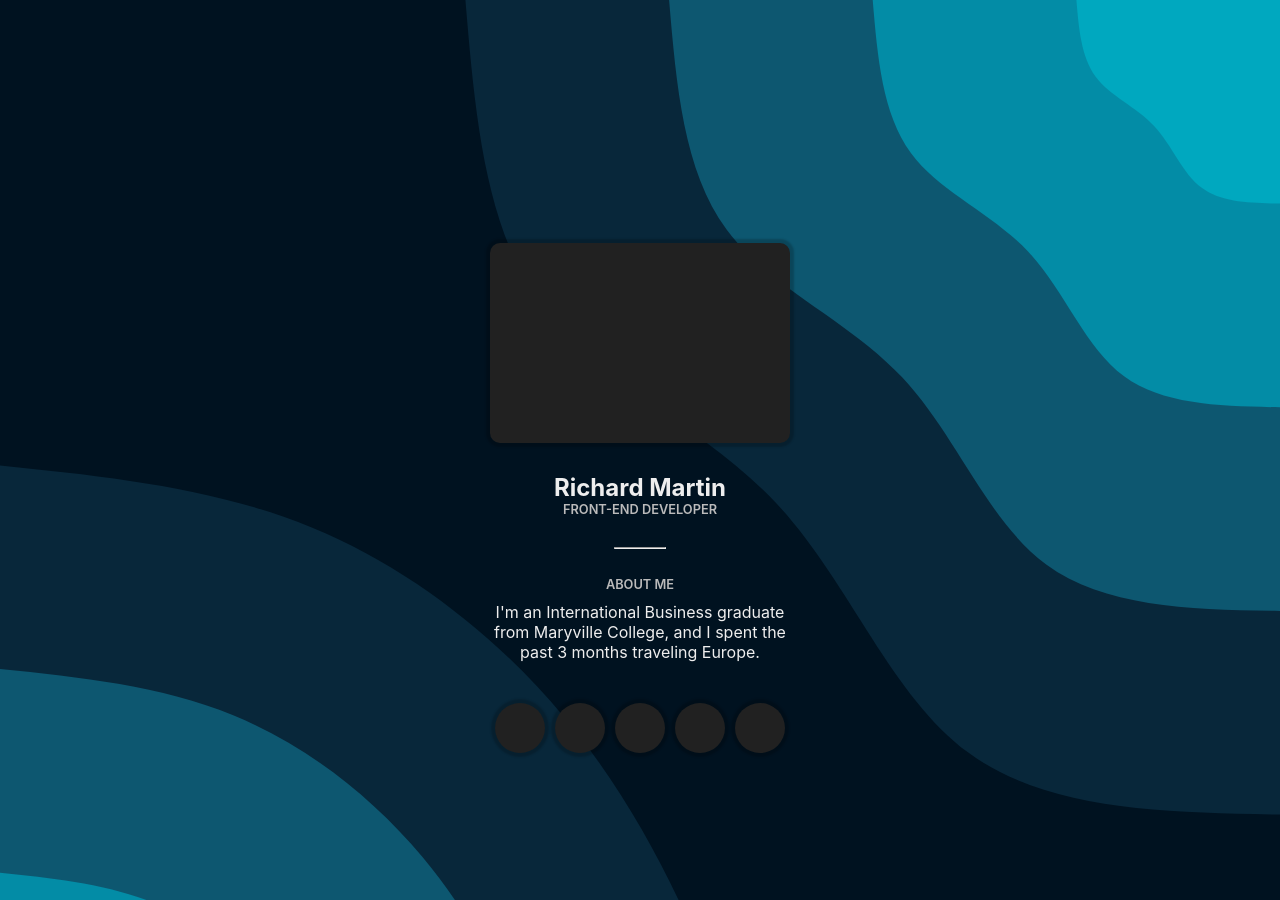
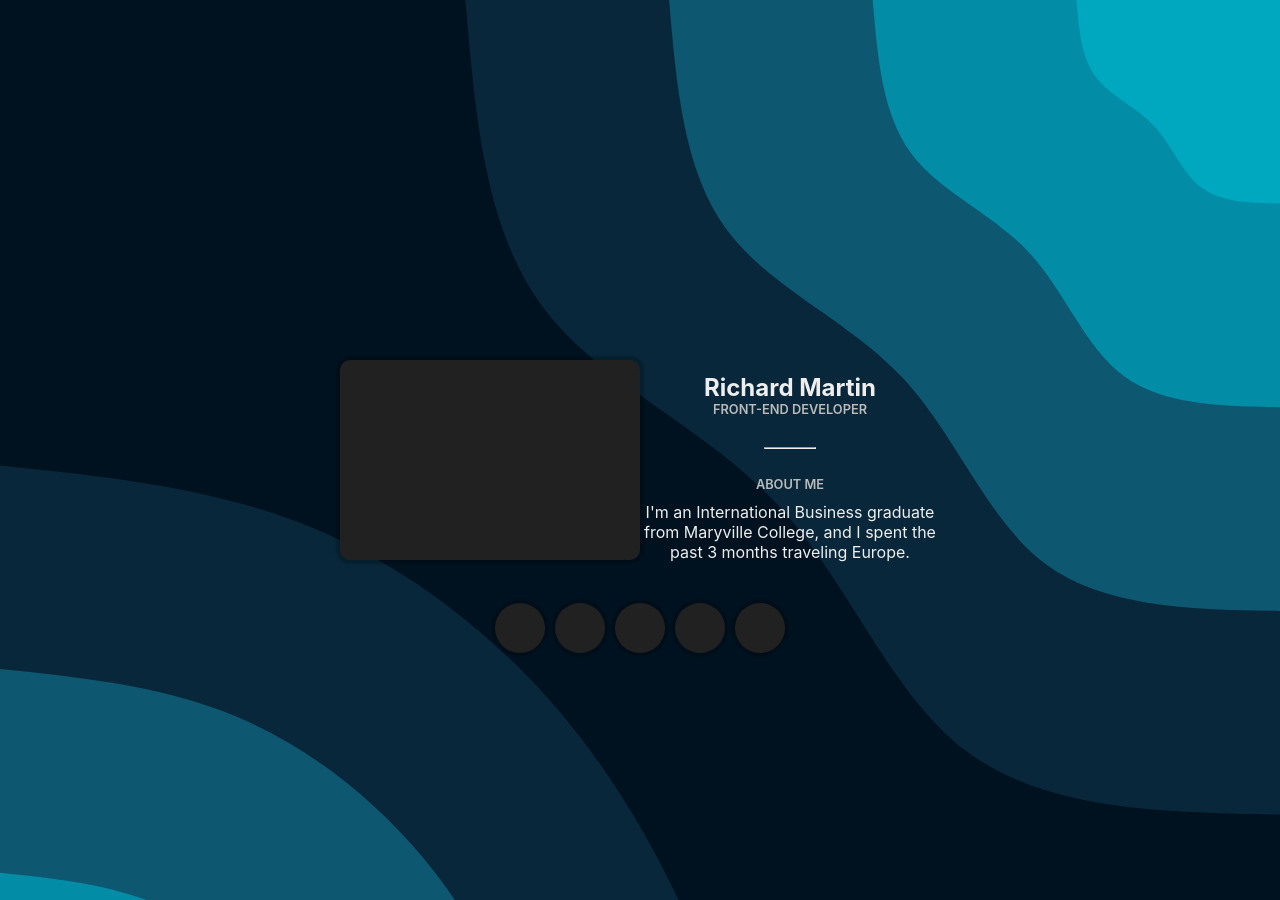
Before and after one commit to richdmartin13/token, a React (Create React App) app: page / in a window 1280 px wide. Built offline with nearby package versions, Linux system fonts and the light colour scheme.

Commit message:
changed layout of card and intro

```diff
--- a/src/App.js
+++ b/src/App.js
@@ -5,6 +5,7 @@
   return (
   <section className="waves">
     <div className="App vstack">
+    <div className="hstack">
       <div className="hstack">
         <div className="card hstack">
 
@@ -27,6 +28,7 @@
         <h3>About Me</h3>
         <p>{bio}</p>
       </div>
+      </div>
       <br></br>
       <div className="badges hstack">
         {badges.map((data, key) =>
```
